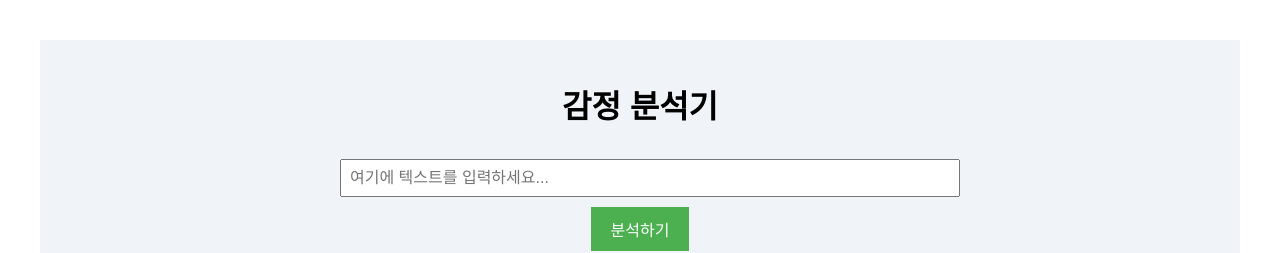
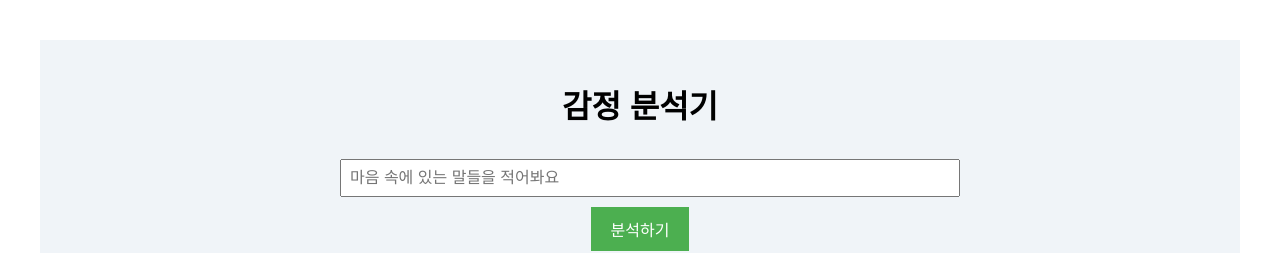
Before and after one commit to juneyng/mungle_front, a React (Vite) app: page / in a window 1280 px wide. Shown: the top 253 px of the page. Built offline with nearby package versions, Linux system fonts and the light colour scheme.

Commit message:
feat[#3]: EmotionAnalyzer 디자인

```diff
--- a/src/pages/EmotionAnalyzer.jsx
+++ b/src/pages/EmotionAnalyzer.jsx
@@ -29,7 +29,7 @@ const EmotionAnalyzer = () => {
         type="text"
         value={text}
         onChange={(e) => setText(e.target.value)}
-        placeholder="여기에 텍스트를 입력하세요..."
+        placeholder="마음 속에 있는 말들을 적어봐요"
         className="text-input"
       />
       <button onClick={analyzeEmotion} className="analyze-button">
```
